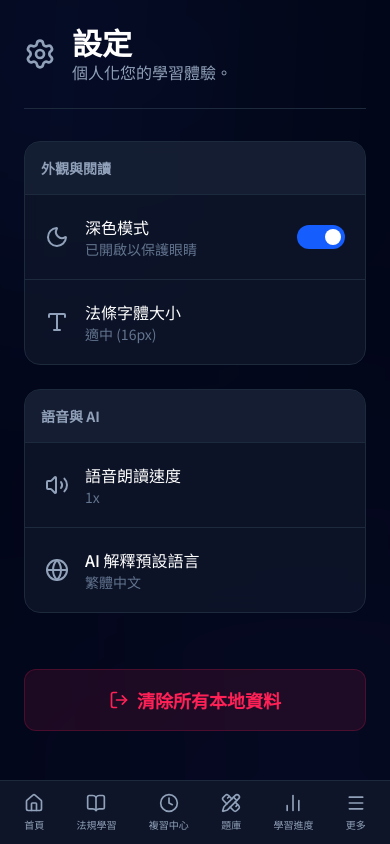
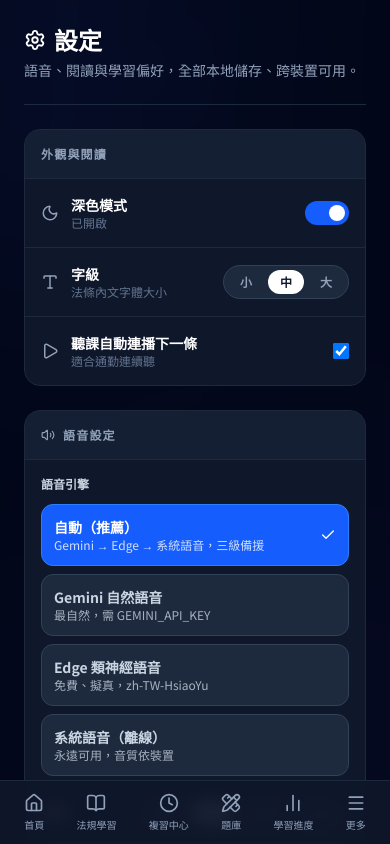
Before and after one commit to craigyu-PHD/real-estate-exam-ai, a Next.js app: page /settings in a window 390 px wide. Built offline with nearby package versions, Linux system fonts and the light colour scheme.

Commit message:
首頁行事曆+倒數2027、參數校正、設定語音引擎、聽課可連播、企業級視覺

```diff
--- a/src/app/globals.css
+++ b/src/app/globals.css
@@ -7,24 +7,18 @@
 
 @layer base {
   body {
-    @apply bg-slate-950 text-slate-200 antialiased font-sans;
+    @apply bg-slate-950 text-slate-200 antialiased font-sans selection:bg-blue-500/30 selection:text-blue-100;
   }
-  * {
-    @apply scroll-smooth;
-  }
-  :focus-visible {
-    @apply outline-none ring-2 ring-blue-500/50 ring-offset-2 ring-offset-slate-950;
-  }
+  * { @apply scroll-smooth; }
+  :focus-visible { @apply outline-none ring-2 ring-blue-500/40 ring-offset-2 ring-offset-slate-950; }
 }
 
 @layer utilities {
-  .animate-float {
-    animation: float 20s infinite alternate ease-in-out;
-  }
-
-  .animate-float-delayed {
-    animation: float 25s infinite alternate-reverse ease-in-out;
-  }
+  .animate-float { animation: float 20s infinite alternate ease-in-out; }
+  .animate-float-delayed { animation: float 25s infinite alternate-reverse ease-in-out; }
+  .glass { @apply bg-slate-900/70 backdrop-blur border border-slate-800; }
+  .card-hover { @apply hover:border-slate-700 hover:bg-slate-800/60 transition-all; }
+  .shimmer { background: linear-gradient(90deg, transparent, rgba(255,255,255,0.06), transparent); background-size: 200% 100%; animation: shimmer 1.6s infinite; }
 }
 
 @keyframes float {
@@ -32,3 +26,4 @@
   50% { transform: translate(5%, 10%) rotate(5deg) scale(1.05); }
   100% { transform: translate(-5%, 5%) rotate(-5deg) scale(0.95); }
 }
+@keyframes shimmer { 0% { background-position: -200% 0; } 100% { background-position: 200% 0; } }
--- a/src/app/listen/page.tsx
+++ b/src/app/listen/page.tsx
@@ -1,47 +1,115 @@
 'use client';
-import { Play, Pause, SkipForward, SkipBack, ListMusic } from 'lucide-react';
-import { useState } from 'react';
+import { SkipBack, SkipForward, ListMusic, Clock, CheckCircle2, AlertCircle } from 'lucide-react';
+import { useState, useMemo, useEffect, useRef } from 'react';
 import { lawsData } from '@/data/lawsData';
 import { generatedArticles } from '@/data/generatedArticles';
-import { AudioPlayer } from '@/components/AudioPlayer';
+import { useSettings } from '@/hooks/useSettings';
 
 export default function ListenPage() {
+  const { settings } = useSettings();
   const [lawId, setLawId] = useState('civil');
   const [idx, setIdx] = useState(0);
+  const [isPlaying, setIsPlaying] = useState(false);
+  const [minutes, setMinutes] = useState(10);
+  const synthRef = useRef<SpeechSynthesis | null>(null);
+
+  useEffect(()=>{ if(typeof window!=='undefined') synthRef.current = window.speechSynthesis; return()=> synthRef.current?.cancel(); },[]);
+
   const arts = generatedArticles[lawId] || [];
-  const cur = arts[idx];
+  // queue based on minutes: ~1 article per 1.5 min
+  const queueLen = Math.min(arts.length, Math.max(1, Math.round(minutes / 1.5)));
+  const queue = useMemo(()=> arts.slice(0, queueLen), [arts, queueLen]);
+  const cur = queue[idx];
+
+  const speak = (text: string, onEnd?: ()=>void) => {
+    if (!synthRef.current) return;
+    synthRef.current.cancel();
+    const u = new SpeechSynthesisUtterance(text);
+    u.lang = 'zh-TW';
+    u.rate = settings.voiceSpeed;
+    const voices = synthRef.current.getVoices();
+    const tw = voices.find(v=>v.lang.includes('zh-TW')) || voices.find(v=>v.lang.startsWith('zh'));
+    if (tw) u.voice = tw;
+    u.onend = ()=> { setIsPlaying(false); onEnd?.(); };
+    u.onerror = ()=> setIsPlaying(false);
+    synthRef.current.speak(u);
+    setIsPlaying(true);
+  };
+
+  const handlePlay = () => {
+    if (!cur) return;
+    if (isPlaying) { synthRef.current?.pause(); setIsPlaying(false); return; }
+    if (synthRef.current?.paused) { synthRef.current.resume(); setIsPlaying(true); return; }
+    const next = () => {
+      if (settings.autoPlayNext && idx < queue.length - 1) {
+        setIdx(i=>i+1);
+        // auto play next after short delay
+        setTimeout(()=> {
+          const nxt = queue[idx+1];
+          if (nxt) {
+            const u2 = new SpeechSynthesisUtterance(nxt.text);
+            u2.lang='zh-TW'; u2.rate=settings.voiceSpeed;
+            const voices = synthRef.current?.getVoices() || [];
+            const tw = voices.find(v=>v.lang.includes('zh-TW')) || voices.find(v=>v.lang.startsWith('zh'));
+            if (tw) u2.voice = tw as any;
+            u2.onend = ()=> next();
+            synthRef.current?.speak(u2);
+          }
+        }, 600);
+      }
+    };
+    speak(cur.text, next);
+  };
+
+  if (!cur) return <div className="p-10 text-center text-slate-500">此法規暫無條文</div>;
 
   return (
-    <div className="p-6 md:p-10 max-w-2xl mx-auto space-y-6 relative z-10">
-      <header className="border-b border-slate-800 pb-6">
-        <h1 className="text-2xl font-bold text-white">聽課模式</h1>
-        <p className="text-sm text-slate-400 mt-1">選 5/10/20 分鐘，系統自動串播「一句話→白話→案例」。離線也能用系統語音。</p>
+    <div className="p-4 md:p-8 max-w-2xl mx-auto space-y-6 relative z-10">
+      <header className="border-b border-slate-800 pb-4">
+        <h1 className="text-2xl font-black text-white">聽課模式</h1>
+        <p className="text-xs text-slate-400 mt-1">免盯螢幕 · 戴耳機連播 {minutes} 分鐘 · 自動用你的語音設定（{settings.voiceEngine} / {settings.voiceSpeed}x）</p>
       </header>
 
-      <div className="flex gap-2 overflow-x-auto pb-2">
+      <div className="flex gap-2 overflow-x-auto pb-1">
         {lawsData.slice(0,6).map(l=> (
-          <button key={l.id} onClick={()=>{setLawId(l.id); setIdx(0);}} className={`px-3 py-2 rounded-full text-xs font-medium border whitespace-nowrap ${lawId===l.id?'bg-blue-600 border-blue-500 text-white':'bg-slate-800 border-slate-700 text-slate-400'}`}>{l.name}</button>
+          <button key={l.id} onClick={()=>{setLawId(l.id); setIdx(0); synthRef.current?.cancel(); setIsPlaying(false);}} className={`px-3 py-2 rounded-full text-xs font-bold border whitespace-nowrap ${lawId===l.id?'bg-blue-600 border-blue-500 text-white':'bg-slate-800 border-slate-700 text-slate-400'}`}>{l.name}</button>
         ))}
       </div>
 
-      <div className="bg-slate-900 border border-slate-800 rounded-3xl p-6 flex flex-col items-center">
-        <div className="w-48 h-48 bg-gradient-to-br from-blue-900/50 to-purple-900/50 rounded-full flex items-center justify-center border border-slate-800 mb-4"><ListMusic size={48} className="text-white/60" /></div>
-        <h2 className="text-lg font-bold text-white">{cur ? `${lawsData.find(l=>l.id===lawId)?.name} 第 ${cur.articleNumber} 條` : '無資料'}</h2>
-        <p className="text-xs text-slate-500 mt-1 line-clamp-2 text-center max-w-md">{cur?.text.slice(0,80)}…</p>
-        <div className="mt-4 w-full max-w-md">
-          {cur && <AudioPlayer text={`${cur.text}`} />}
-        </div>
-        <div className="flex items-center gap-4 mt-4">
-          <button onClick={()=>setIdx(Math.max(0, idx-1))} className="w-10 h-10 rounded-full bg-slate-800 flex items-center justify-center text-slate-300"><SkipBack size={18} /></button>
-          <span className="text-xs text-slate-500">{idx+1} / {arts.length}</span>
-          <button onClick={()=>setIdx(Math.min(arts.length-1, idx+1))} className="w-10 h-10 rounded-full bg-slate-800 flex items-center justify-center text-slate-300"><SkipForward size={18} /></button>
-        </div>
+      <div className="flex gap-2">
+        {[5,10,20,30].map(m=> (
+          <button key={m} onClick={()=>{setMinutes(m); setIdx(0);}} className={`flex-1 py-2.5 rounded-xl text-sm font-bold border ${minutes===m?'bg-white text-slate-900 border-white':'bg-slate-800 text-slate-300 border-slate-700'}`}>{m}分鐘</button>
+        ))}
       </div>
 
-      <div className="flex gap-2">
-        {['5分鐘','10分鐘','20分鐘','30分鐘'].map(t=> (
-          <button key={t} onClick={()=>setIdx(0)} className="flex-1 bg-slate-800 border border-slate-700 text-slate-300 rounded-xl py-2 text-sm">{t}</button>
-        ))}
+      <div className="bg-gradient-to-br from-slate-900 to-slate-800 border border-slate-700 rounded-3xl p-6 flex flex-col items-center">
+        <div className="w-40 h-40 rounded-full bg-gradient-to-br from-blue-600 to-indigo-600 flex items-center justify-center relative">
+          {isPlaying && <span className="absolute inset-0 rounded-full bg-white/10 animate-ping" />}
+          <ListMusic size={40} className="text-white" />
+        </div>
+        <h2 className="text-base font-black text-white mt-4 text-center">{lawsData.find(l=>l.id===lawId)?.name} 第 {cur.articleNumber} 條</h2>
+        <p className="text-xs text-slate-400 mt-1 text-center line-clamp-3 max-w-md">{cur.text}</p>
+        <button onClick={handlePlay} className={`mt-4 px-8 py-3 rounded-full font-black text-sm ${isPlaying ? 'bg-amber-500 text-white' : 'bg-emerald-600 text-white hover:bg-emerald-500'}`}>
+          {isPlaying ? '暫停' : '開始播放'}
+        </button>
+        <div className="flex items-center gap-3 mt-4">
+          <button onClick={()=>{synthRef.current?.cancel(); setIsPlaying(false); setIdx(Math.max(0, idx-1));}} className="w-9 h-9 rounded-full bg-slate-700 flex items-center justify-center text-white"><SkipBack size={16} /></button>
+          <span className="text-xs text-slate-400 flex items-center gap-1"><Clock size={12} /> {idx+1} / {queue.length} 條 · 約 {minutes} 分鐘</span>
+          <button onClick={()=>{synthRef.current?.cancel(); setIsPlaying(false); setIdx(Math.min(queue.length-1, idx+1));}} className="w-9 h-9 rounded-full bg-slate-700 flex items-center justify-center text-white"><SkipForward size={16} /></button>
+        </div>
+        {!settings.autoPlayNext && <p className="text-xs text-amber-300 mt-2 flex items-center gap-1"><AlertCircle size={12} /> 已關閉自動連播，請手動下一條</p>}
+      </div>
+
+      <div className="bg-slate-900 border border-slate-800 rounded-2xl p-4">
+        <div className="text-xs font-bold text-white mb-2">本輪播放清單</div>
+        <div className="space-y-1 max-h-64 overflow-auto">
+          {queue.map((a,i)=> (
+            <button key={a.articleNumber} onClick={()=>{synthRef.current?.cancel(); setIdx(i); setIsPlaying(false);}} className={`w-full text-left px-3 py-2 rounded-xl text-xs flex justify-between items-center ${i===idx?'bg-blue-600 text-white':'bg-slate-800 text-slate-400 hover:bg-slate-700'}`}>
+              <span>第 {a.articleNumber} 條</span>
+              {i===idx && <CheckCircle2 size={14} />}
+            </button>
+          ))}
+        </div>
       </div>
     </div>
   );
--- a/src/app/settings/page.tsx
+++ b/src/app/settings/page.tsx
@@ -1,120 +1,87 @@
 'use client';
-import { Settings, Volume2, Type, Moon, Globe, LogOut, Check } from 'lucide-react';
-import { useSettings } from '@/hooks/useSettings';
+import { Settings, Volume2, Type, Moon, Sparkles, Play, Shield, Trash2, Check } from 'lucide-react';
+import { useSettings, VoiceEngine } from '@/hooks/useSettings';
+import { useState } from 'react';
 
 export default function SettingsPage() {
   const { isLoaded, settings, updateSettings } = useSettings();
-
+  const [testVoice, setTestVoice] = useState(false);
   if (!isLoaded) return <div className="p-10 text-center text-slate-400">載入中...</div>;
 
-  const fontLabels = {
-    'small': '小 (14px)',
-    'medium': '適中 (16px)',
-    'large': '大 (18px)'
-  };
-
-  const cycleFontSize = () => {
-    if (settings.fontSize === 'small') updateSettings({ fontSize: 'medium' });
-    else if (settings.fontSize === 'medium') updateSettings({ fontSize: 'large' });
-    else updateSettings({ fontSize: 'small' });
-  };
-
-  const cycleVoiceSpeed = () => {
-    if (settings.voiceSpeed === 1.0) updateSettings({ voiceSpeed: 1.25 });
-    else if (settings.voiceSpeed === 1.25) updateSettings({ voiceSpeed: 1.5 });
-    else if (settings.voiceSpeed === 1.5) updateSettings({ voiceSpeed: 0.75 });
-    else updateSettings({ voiceSpeed: 1.0 });
-  };
+  const engines: { id: VoiceEngine; label: string; desc: string }[] = [
+    { id: 'auto', label: '自動（推薦）', desc: 'Gemini → Edge → 系統語音，三級備援' },
+    { id: 'gemini', label: 'Gemini 自然語音', desc: '最自然，需 GEMINI_API_KEY' },
+    { id: 'edge', label: 'Edge 類神經語音', desc: '免費、擬真，zh-TW-HsiaoYu' },
+    { id: 'web-speech', label: '系統語音（離線）', desc: '永遠可用，音質依裝置' },
+  ];
 
   return (
-    <div className="p-6 md:p-10 max-w-3xl mx-auto space-y-8 relative z-10">
-      <header className="border-b border-slate-800 pb-6 flex items-center gap-4">
-        <Settings size={32} className="text-slate-400" />
-        <div>
-          <h1 className="text-3xl font-bold text-white">設定</h1>
-          <p className="text-slate-400">個人化您的學習體驗。</p>
-        </div>
+    <div className="p-6 md:p-10 max-w-3xl mx-auto space-y-6 relative z-10">
+      <header className="border-b border-slate-800 pb-6">
+        <h1 className="text-2xl font-black text-white flex items-center gap-2"><Settings size={22} /> 設定</h1>
+        <p className="text-sm text-slate-400 mt-1">語音、閱讀與學習偏好，全部本地儲存、跨裝置可用。</p>
       </header>
 
-      <div className="space-y-6">
-
-        {/* 外觀設定 */}
-        <section className="bg-slate-900/80 backdrop-blur border border-slate-800 rounded-2xl overflow-hidden">
-          <div className="p-4 bg-slate-800/50 border-b border-slate-800 text-sm font-semibold text-slate-400">外觀與閱讀</div>
+      <section className="bg-slate-900 border border-slate-800 rounded-2xl overflow-hidden">
+        <div className="p-4 bg-slate-800/50 border-b border-slate-800 text-xs font-bold tracking-widest text-slate-400">外觀與閱讀</div>
         <div className="divide-y divide-slate-800">
-            <div
-              onClick={() => updateSettings({ darkMode: !settings.darkMode })}
-              className="p-5 flex items-center justify-between hover:bg-slate-800/20 cursor-pointer transition-colors"
-            >
-              <div className="flex items-center gap-4">
-                <Moon size={24} className="text-slate-400" />
-                <div>
-                  <h3 className="text-white font-medium">深色模式</h3>
-                  <p className="text-sm text-slate-500">{settings.darkMode ? '已開啟以保護眼睛' : '已關閉'}</p>
+          <div onClick={() => updateSettings({ darkMode: !settings.darkMode })} className="p-4 flex items-center justify-between hover:bg-slate-800/40 cursor-pointer">
+            <div className="flex items-center gap-3"><Moon size={18} className="text-slate-400" /><div><div className="text-sm font-bold text-white">深色模式</div><div className="text-xs text-slate-500">{settings.darkMode ? '已開啟' : '已關閉'}</div></div></div>
+            <div className={`w-11 h-6 rounded-full relative transition ${settings.darkMode ? 'bg-blue-600' : 'bg-slate-700'}`}><div className={`w-4 h-4 bg-white rounded-full absolute top-1 transition ${settings.darkMode ? 'right-1' : 'left-1'}`} /></div>
+          </div>
+          <div className="p-4 flex items-center justify-between">
+            <div className="flex items-center gap-3"><Type size={18} className="text-slate-400" /><div><div className="text-sm font-bold text-white">字級</div><div className="text-xs text-slate-500">法條內文字體大小</div></div></div>
+            <div className="flex gap-1 bg-slate-800 rounded-full p-1 border border-slate-700">
+              {(['small','medium','large'] as const).map(s=> (
+                <button key={s} onClick={()=>updateSettings({fontSize:s})} className={`px-3 py-1 rounded-full text-xs font-bold ${settings.fontSize===s?'bg-white text-slate-900':'text-slate-400'}`}>{s==='small'?'小':s==='medium'?'中':'大'}</button>
+              ))}
             </div>
           </div>
-              <div className={`w-12 h-6 rounded-full relative transition-colors ${settings.darkMode ? 'bg-blue-600' : 'bg-slate-700'}`}>
-                <div className={`w-4 h-4 bg-white rounded-full absolute top-1 transition-all ${settings.darkMode ? 'right-1' : 'left-1'}`}></div>
-              </div>
-            </div>
-
-            <div
-              onClick={cycleFontSize}
-              className="p-5 flex items-center justify-between hover:bg-slate-800/20 cursor-pointer transition-colors"
-            >
-              <div className="flex items-center gap-4">
-                <Type size={24} className="text-slate-400" />
-                <div>
-                  <h3 className="text-white font-medium">法條字體大小</h3>
-                  <p className="text-sm text-slate-500">{fontLabels[settings.fontSize]}</p>
-                </div>
-              </div>
-            </div>
+          <label className="p-4 flex items-center justify-between hover:bg-slate-800/40 cursor-pointer">
+            <div className="flex items-center gap-3"><Play size={18} className="text-slate-400" /><div><div className="text-sm font-bold text-white">聽課自動連播下一條</div><div className="text-xs text-slate-500">適合通勤連續聽</div></div></div>
+            <input type="checkbox" checked={settings.autoPlayNext} onChange={e=>updateSettings({autoPlayNext:e.target.checked})} className="w-4 h-4" />
+          </label>
         </div>
       </section>
 
-        {/* 語音設定 */}
-        <section className="bg-slate-900/80 backdrop-blur border border-slate-800 rounded-2xl overflow-hidden">
-          <div className="p-4 bg-slate-800/50 border-b border-slate-800 text-sm font-semibold text-slate-400">語音與 AI</div>
-          <div className="divide-y divide-slate-800">
-            <div
-              onClick={cycleVoiceSpeed}
-              className="p-5 flex items-center justify-between hover:bg-slate-800/20 cursor-pointer transition-colors"
-            >
-              <div className="flex items-center gap-4">
-                <Volume2 size={24} className="text-slate-400" />
-                <div>
-                  <h3 className="text-white font-medium">語音朗讀速度</h3>
-                  <p className="text-sm text-slate-500">{settings.voiceSpeed}x</p>
+      <section className="bg-slate-900 border border-slate-800 rounded-2xl overflow-hidden">
+        <div className="p-4 bg-slate-800/50 border-b border-slate-800 text-xs font-bold tracking-widest text-slate-400 flex items-center gap-2"><Volume2 size={14} /> 語音設定</div>
+        <div className="p-4 space-y-3">
+          <div className="text-xs font-bold text-slate-300">語音引擎</div>
+          <div className="grid gap-2">
+            {engines.map(e=> (
+              <button key={e.id} onClick={()=>updateSettings({voiceEngine:e.id})} className={`text-left p-3 rounded-xl border flex justify-between items-center ${settings.voiceEngine===e.id?'bg-blue-600 border-blue-500 text-white':'bg-slate-800 border-slate-700 text-slate-300 hover:border-slate-600'}`}>
+                <div><div className="text-sm font-bold">{e.label}</div><div className="text-xs opacity-80">{e.desc}</div></div>
+                {settings.voiceEngine===e.id && <Check size={16} />}
+              </button>
+            ))}
+          </div>
+          <div className="flex items-center justify-between pt-2">
+            <span className="text-sm font-bold text-white">語速</span>
+            <div className="flex gap-1 bg-slate-800 rounded-full p-1 border border-slate-700">
+              {[0.8,1.0,1.25,1.5].map(v=> (
+                <button key={v} onClick={()=>updateSettings({voiceSpeed:v})} className={`px-3 py-1 rounded-full text-xs font-bold ${settings.voiceSpeed===v?'bg-white text-slate-900':'text-slate-400'}`}>{v}x</button>
+              ))}
             </div>
           </div>
-            </div>
-            <div className="p-5 flex items-center justify-between hover:bg-slate-800/20 cursor-pointer transition-colors">
-              <div className="flex items-center gap-4">
-                <Globe size={24} className="text-slate-400" />
-                <div>
-                  <h3 className="text-white font-medium">AI 解釋預設語言</h3>
-                  <p className="text-sm text-slate-500">繁體中文</p>
-                </div>
-              </div>
-            </div>
+          <button onClick={()=>{setTestVoice(true); const u=new SpeechSynthesisUtterance('這是語音測試，現在語速為'+settings.voiceSpeed+'倍'); u.lang='zh-TW'; u.rate=settings.voiceSpeed; speechSynthesis.speak(u); setTimeout(()=>setTestVoice(false),1500);}} className="w-full bg-emerald-600 hover:bg-emerald-500 text-white font-bold py-2.5 rounded-xl text-sm flex justify-center items-center gap-2">
+            <Sparkles size={14} /> {testVoice?'播放中...':'試聽語音'}
+          </button>
+          <p className="text-xs text-slate-500">提示：Gemini/Edge 需伺服器設定對應的 API Key/URL，未設定會自動降級到系統語音，不影響學習。</p>
         </div>
       </section>
 
-        <section className="pt-8">
-          <button
-            onClick={() => {
-              if(confirm('確定要清除所有學習進度與重點嗎？')) {
-                localStorage.clear();
-                window.location.reload();
-              }
-            }}
-            className="w-full bg-rose-500/10 text-rose-500 border border-rose-500/20 font-bold text-lg py-4 rounded-xl flex justify-center items-center gap-2 hover:bg-rose-500/20 transition-colors"
-          >
-            <LogOut size={20} /> 清除所有本地資料
+      <section className="bg-slate-900 border border-slate-800 rounded-2xl p-4">
+        <div className="text-sm font-bold text-white flex items-center gap-2"><Shield size={16} /> 防呆與安全</div>
+        <ul className="text-xs text-slate-400 mt-2 list-disc list-inside space-y-1">
+          <li>已讀可再按取消，避免誤觸</li>
+          <li>清除資料需二次確認</li>
+          <li>所有進度本地優先，支援離線</li>
+        </ul>
+        <button onClick={()=>{if(confirm('確定要清除所有學習進度、標記與設定？此動作無法復原。')){localStorage.clear(); location.reload();}}} className="mt-4 w-full bg-rose-500/10 hover:bg-rose-500/20 border border-rose-500/20 text-rose-400 font-bold py-3 rounded-xl flex justify-center items-center gap-2">
+          <Trash2 size={16} /> 清除所有本地資料
         </button>
       </section>
     </div>
-    </div>
   );
 }
--- /dev/null
+++ b/src/components/StudyCalendar.tsx
@@ -0,0 +1,60 @@
+'use client';
+import { useProgress } from '@/hooks/useProgress';
+
+export function StudyCalendar() {
+  const today = new Date();
+  const year = today.getFullYear();
+  const month = today.getMonth();
+  const firstDay = new Date(year, month, 1).getDay();
+  const daysInMonth = new Date(year, month + 1, 0).getDate();
+  const { isLoaded } = useProgress();
+  // read dailyCounts directly
+  let dailyCounts: Record<string, number> = {};
+  if (typeof window !== 'undefined') {
+    try { dailyCounts = JSON.parse(localStorage.getItem('app_progress') || '{}').dailyCounts || {}; } catch {}
+  }
+  const cells: (number|null)[] = Array(firstDay).fill(null).concat(Array.from({length: daysInMonth}, (_,i)=>i+1));
+  while (cells.length % 7 !== 0) cells.push(null);
+
+  const fmt = (d:number) => `${year}-${String(month+1).padStart(2,'0')}-${String(d).padStart(2,'0')}`;
+
+  return (
+    <div className="bg-slate-900 border border-slate-800 rounded-2xl p-4">
+      <div className="flex justify-between items-center mb-3">
+        <span className="text-sm font-bold text-white">{year}年 {month+1}月</span>
+        <span className="text-xs text-slate-500">有顏色＝當天有學習</span>
+      </div>
+      <div className="grid grid-cols-7 gap-1 text-center text-xs">
+        {['日','一','二','三','四','五','六'].map(w=> <span key={w} className="text-slate-500 py-1">{w}</span>)}
+        {cells.map((d,i)=> {
+          if (d===null) return <span key={i} />;
+          const key = fmt(d);
+          const count = dailyCounts[key] || 0;
+          const isToday = d===today.getDate();
+          return (
+            <span key={i} className={`aspect-square flex flex-col items-center justify-center rounded-lg text-xs ${count>0 ? 'bg-emerald-600 text-white font-bold' : 'bg-slate-800 text-slate-400'} ${isToday ? 'ring-2 ring-blue-500' : ''}`}>
+              <span>{d}</span>
+              {count>0 && <span className="text-[10px] leading-none">{count}條</span>}
+            </span>
+          );
+        })}
+      </div>
+    </div>
+  );
+}
+
+export function ExamCountdown() {
+  // 2027 exam: assume 2027-11-06 (first Saturday of Nov)
+  const examDate = new Date('2027-11-06T09:00:00+08:00');
+  const now = new Date();
+  const diff = Math.ceil((examDate.getTime() - now.getTime()) / (1000*60*60*24));
+  return (
+    <div className="bg-gradient-to-br from-amber-600 to-orange-600 rounded-2xl p-5 text-white relative overflow-hidden">
+      <div className="absolute -right-6 -top-6 w-24 h-24 bg-white/10 rounded-full blur-2xl" />
+      <div className="text-xs opacity-80 tracking-widest">距離 2027 不動產經紀人考試</div>
+      <div className="text-4xl font-black mt-2">{diff > 0 ? `${diff} 天` : '已結束'}</div>
+      <div className="text-xs opacity-80 mt-1">考試日：2027/11/06（六）09:00｜考前衝刺倒數</div>
+      <div className="mt-3 h-2 bg-black/20 rounded-full overflow-hidden"><div className="h-2 bg-white rounded-full" style={{width: `${Math.max(5, Math.min(100, 100 - diff/5))}%`}} /></div>
+    </div>
+  );
+}
--- a/src/hooks/useSettings.ts
+++ b/src/hooks/useSettings.ts
@@ -1,16 +1,22 @@
 'use client';
 import { useState, useEffect } from 'react';
+
+export type VoiceEngine = 'auto' | 'gemini' | 'edge' | 'web-speech';
 
 interface Settings {
   darkMode: boolean;
   fontSize: 'small' | 'medium' | 'large';
+  voiceEngine: VoiceEngine;
   voiceSpeed: number;
+  autoPlayNext: boolean;
 }
 
 const defaultSettings: Settings = {
   darkMode: true,
   fontSize: 'medium',
+  voiceEngine: 'auto',
   voiceSpeed: 1.0,
+  autoPlayNext: true,
 };
 
 export function useSettings() {
@@ -23,26 +29,20 @@ export function useSettings() {
       try {
         const parsed = JSON.parse(stored);
         setSettings({ ...defaultSettings, ...parsed });
-      } catch (e) {}
+      } catch {}
     }
     setIsLoaded(true);
   }, []);
 
   const updateSettings = (updates: Partial<Settings>) => {
     setSettings(prev => {
-      const newSettings = { ...prev, ...updates };
-      localStorage.setItem('app_settings', JSON.stringify(newSettings));
-
-      // Apply dark mode globally
+      const next = { ...prev, ...updates };
+      localStorage.setItem('app_settings', JSON.stringify(next));
       if (updates.darkMode !== undefined) {
-        if (updates.darkMode) {
-          document.documentElement.classList.add('dark');
-        } else {
-          document.documentElement.classList.remove('dark');
-        }
+        if (updates.darkMode) document.documentElement.classList.add('dark');
+        else document.documentElement.classList.remove('dark');
       }
-
-      return newSettings;
+      return next;
     });
   };
 
```
Also changed, not shown: src/app/page.tsx (+69 -54 lines), src/data/lawsData.ts (+21 -21 lines). Lines whose indentation alone changed are shown as unchanged.
